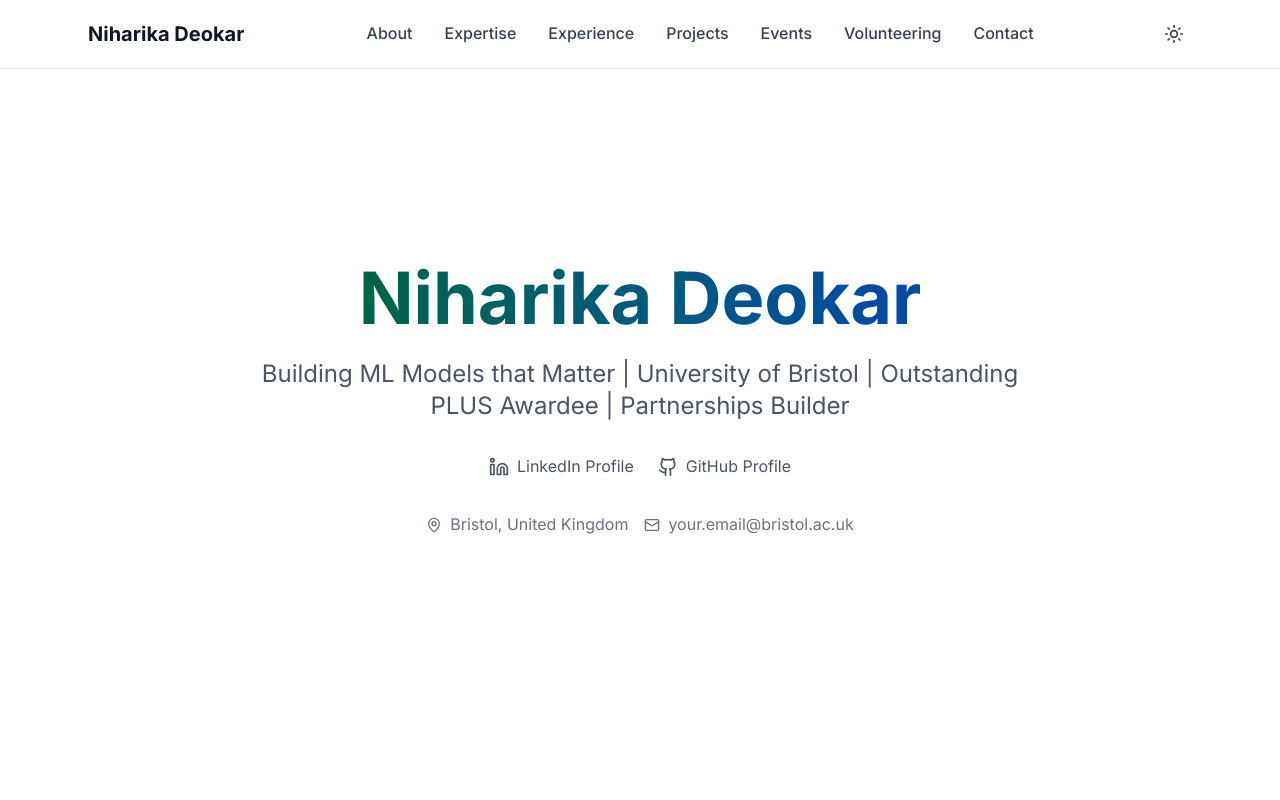
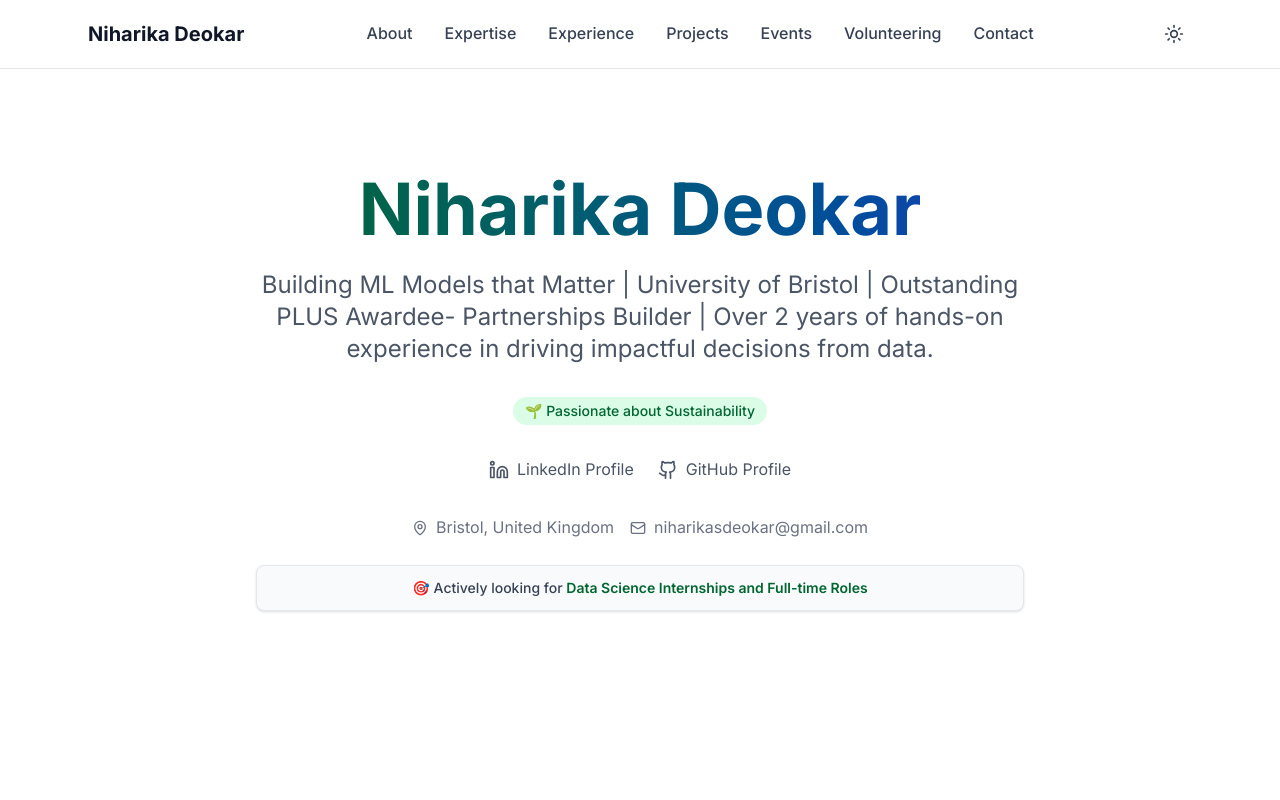
Before and after one commit to deokarniharika/niharika-portfolio, a Next.js app: page / in a window 1280 px wide. Shown: the top 800 px of the page. Built offline with nearby package versions, Linux system fonts and the light colour scheme.

Commit message:
edited hero

```diff
--- a/components/Hero.tsx
+++ b/components/Hero.tsx
@@ -8,9 +8,18 @@ export default function Hero() {
           Niharika Deokar
         </h1>
 
+
+
         <p className="text-xl md:text-2xl text-gray-600 dark:text-gray-300 mb-8 max-w-3xl mx-auto">
-          Building ML Models that Matter | University of Bristol | Outstanding PLUS Awardee | Partnerships Builder
+          Building ML Models that Matter | University of Bristol | Outstanding PLUS Awardee- Partnerships Builder | Over 2 years of hands-on experience in driving impactful decisions from data.
         </p>
+
+                       {/* Sustainability Tag */}
+            <div className="inline-flex mb-8">
+           <span className="px-3 py-1 bg-green-100 dark:bg-green-900 text-green-800 dark:text-green-200 text-sm font-medium rounded-full">
+             🌱 Passionate about Sustainability
+           </span>
+         </div>
 
         <div className="flex items-center justify-center gap-6 mb-8">
           <a
@@ -33,16 +42,24 @@ export default function Hero() {
           </a>
         </div>
 
-        <div className="flex items-center justify-center gap-4 text-gray-500 dark:text-gray-400">
+        <div className="flex items-center justify-center gap-4 text-gray-500 dark:text-gray-400 mb-6">
           <div className="flex items-center gap-2">
             <MapPin size={16} />
             <span>Bristol, United Kingdom</span>
           </div>
           <div className="flex items-center gap-2">
             <Mail size={16} />
-            <span>your.email@bristol.ac.uk</span>
+            <span>niharikasdeokar@gmail.com</span>
           </div>
         </div>
+
+        {/* Internship Status Box */}
+        <div className="bg-gray-50 dark:bg-gray-800/50 border border-gray-200 dark:border-gray-600 rounded-lg px-4 py-3 shadow-sm mb-4">
+          <p className="text-gray-700 dark:text-gray-300 text-sm font-medium">
+            🎯 Actively looking for <span className="text-green-800 dark:text-green-400 font-semibold">Data Science Internships and Full-time Roles</span>
+          </p>
+        </div>
+
       </div>
     </section>
   )
```
